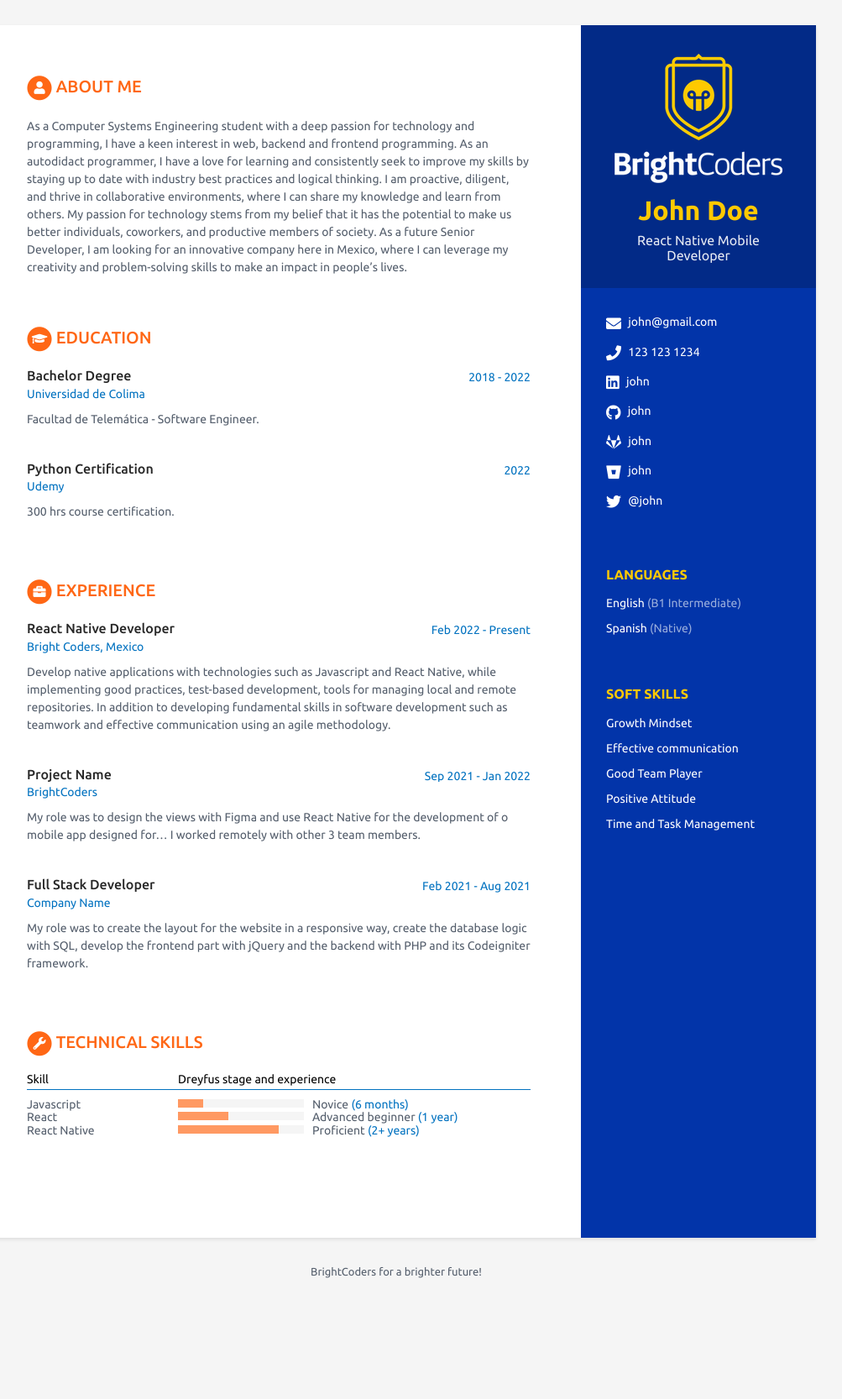
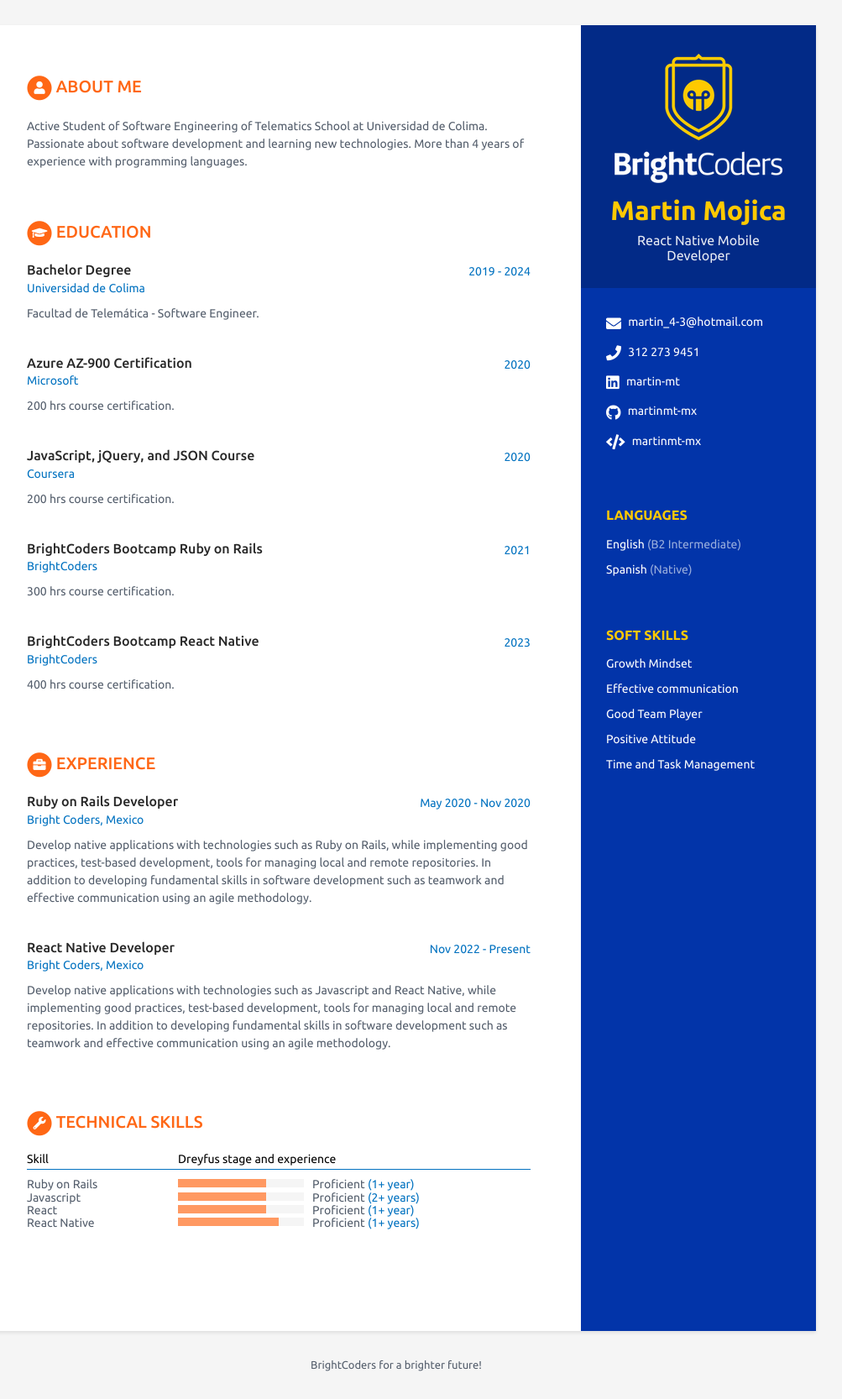
Before and after one commit to BrightCoders-Institute/scorecard-martinmt-mx, a Jekyll site: the page built from index.html, in a window 1280 px wide. Shown: the whole page at 84% size, without its empty margins (168-1171 px from the left). Built offline with Jekyll 4.4.1, drawn with Linux system fonts in a browser that asks for light colours; before the commit the page ends 1555 px from its top, so only the background shows below that.

Commit message:
Aulgunos datos completados

```diff
--- a/_data/data.yml
+++ b/_data/data.yml
@@ -8,27 +8,27 @@ sidebar:
   education: False # NO MODIFICAR
 
   # Profile information
-  name: John Doe # Escribe tu nombre y apellido (1 nombre y 1 apellido)
+  name: Martin Mojica # Escribe tu nombre y apellido (1 nombre y 1 apellido)
   tagline: React Native Mobile Developer # React Native Mobile Developer ó Ruby on Rails Web Developer Según sea el caso
   avatar: escudo.png # No modificar
 
   # Actualiza tus datos de contacto
-  email: john@gmail.com
-  phone: 123 123 1234
+  email: martin_4-3@hotmail.com
+  phone: 312 273 9451
   website: # No agregar http://
-  linkedin: john # solo tu nombre de usuario de linkedin o dejar en blanco
-  github: john # solo tu nombre de usuario en github o dejar en blanco
-  gitlab: john # solo tu nombre de usuario en gitlab o dejar en blanco
-  bitbucket: john # solo tu nombre de usuario en bitbucket o dejar en blanco
-  twitter: '@john' # solo tu nombre de usuario en twitter o dejar en blanco
+  linkedin: martin-mt # solo tu nombre de usuario de linkedin o dejar en blanco
+  github: martinmt-mx # solo tu nombre de usuario en github o dejar en blanco
+  gitlab:  # solo tu nombre de usuario en gitlab o dejar en blanco
+  bitbucket:  # solo tu nombre de usuario en bitbucket o dejar en blanco
+  twitter:  # solo tu nombre de usuario en twitter o dejar en blanco
   stack-overflow: # Number/Username, e.g. 123456/alandoe
-  codewars:
+  codewars: martinmt-mx
   goodreads: # Number-Username, e.g. 123456-alandoe
 
   # Actualiza según los idiomas y nieles que tienes. Agrega o Elimina según sea necesario.
   languages:
     - idiom: English
-      level: B1 Intermediate # Utiliza el resultado de tu examen oficial, o el nivel de acuerdo al modelo Dreyfus
+      level: B2 Intermediate # Utiliza el resultado de tu examen oficial, o el nivel de acuerdo al modelo Dreyfus
 
     - idiom: Spanish
       level: Native # Utiliza el resultado de tu examen oficial, o el nivel de acuerdo al modelo Dreyfus
@@ -54,46 +54,60 @@ sidebar:
 career-profile:
   title: About Me # NO MODIFICAR
   summary: |
-    As a Computer Systems Engineering student with a deep passion for technology and programming, I have a keen interest in web, backend and frontend programming. As an autodidact programmer, I have a love for learning and consistently seek to improve my skills by staying up to date with industry best practices and logical thinking. I am proactive, diligent, and thrive in collaborative environments, where I can share my knowledge and learn from others. My passion for technology stems from my belief that it has the potential to make us better individuals, coworkers, and productive members of society. As a future Senior Developer, I am looking for an innovative company here in Mexico, where I can leverage my creativity and problem-solving skills to make an impact in people's lives.
+    Active Student of Software Engineering of Telematics School at Universidad de Colima. Passionate about software development and learning new technologies. More than 4 years of experience with programming languages.
 
 # Registra aquí tus estudios. Agrega o elimina según sea necesario
 educationcomplete:
   - degree: Bachelor Degree
     university: Universidad de Colima
-    time: 2018 - 2022
+    time: 2019 - 2024
     details: |
       Facultad de Telemática - Software Engineer.
 
-  - degree: Python Certification
-    university: Udemy
-    time: 2022
+  - degree: Azure AZ-900 Certification
+    university: Microsoft
+    time: 2020
+    details: |
+      200 hrs course certification.
+
+  - degree: JavaScript, jQuery, and JSON Course
+    university: Coursera
+    time: 2020
+    details: |
+      200 hrs course certification.
+
+  - degree: BrightCoders Bootcamp Ruby on Rails
+    university: BrightCoders
+    time: 2021
     details: |
       300 hrs course certification.
 
+  - degree: BrightCoders Bootcamp React Native
+    university: BrightCoders
+    time: 2023
+    details: |
+      400 hrs course certification.
+
 # Registra aquí tu experiencia. Agrega o elimina según sea necesario
 experiences:
+
+  - role: Ruby on Rails Developer
+    time: May 2020 - Nov 2020
+    company: Bright Coders, Mexico
+    details: |
+      Develop native applications with technologies such as Ruby on Rails,
+      while implementing good practices, test-based development, tools for managing local
+      and remote repositories. In addition to developing fundamental skills in software development
+      such as teamwork and effective communication using an agile methodology.
+
   - role: React Native Developer
-    time: Feb 2022 - Present
+    time: Nov 2022 - Present
     company: Bright Coders, Mexico
     details: |
       Develop native applications with technologies such as Javascript and React Native,
       while implementing good practices, test-based development, tools for managing local
       and remote repositories. In addition to developing fundamental skills in software development
       such as teamwork and effective communication using an agile methodology.
-
-  - role: Project Name
-    time: Sep 2021 - Jan 2022
-    company: BrightCoders
-    details: |
-      My role was to design the views with Figma and use React Native for the development of o mobile app designed for... I worked remotely with other 3 team members.
-
-  - role: Full Stack Developer
-    time: Feb 2021 - Aug 2021
-    company: Company Name
-    details: |
-      My role was to create the layout for the website in a responsive way,
-      create the database logic with SQL, develop the frontend part with jQuery
-      and the backend with PHP and its Codeigniter framework.
 
 # Registra aquí tus habilidades técnicas, para level utiliza:
 # 20% para Novice
@@ -105,20 +119,25 @@ skills:
   title: Technical Skills # NO MODIFICAR
 
   toolset:
+    - name: Ruby on Rails
+      level: 70%
+      level-name: Proficient
+      time: 1+ year
+
     - name: Javascript
-      level: 20%
-      level-name: Novice
-      time: 6 months
+      level: 70%
+      level-name: Proficient
+      time: 2+ years
 
     - name: React
-      level: 40%
-      level-name: Advanced beginner
-      time: 1 year
+      level: 70%
+      level-name: Proficient
+      time: 1+ year
 
     - name: React Native
       level: 80%
       level-name: Proficient
-      time: 2+ years
+      time: 1+ years
 
 # NO MODIFICAR
 footer: >
```
